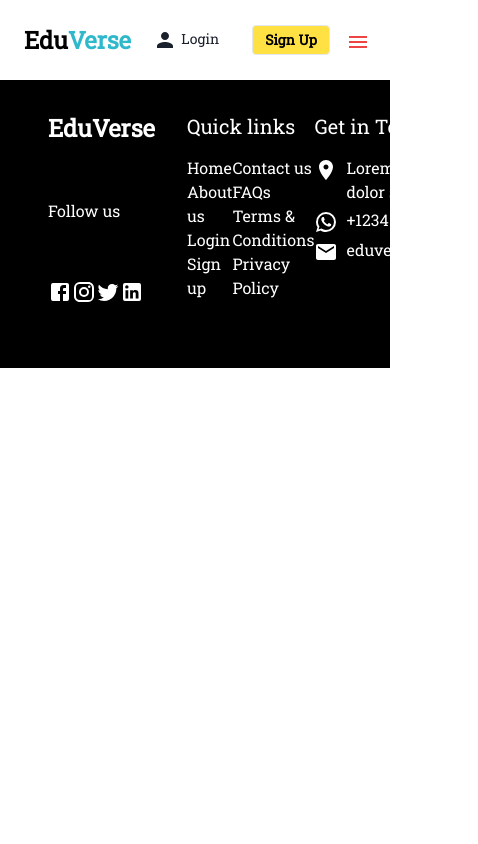
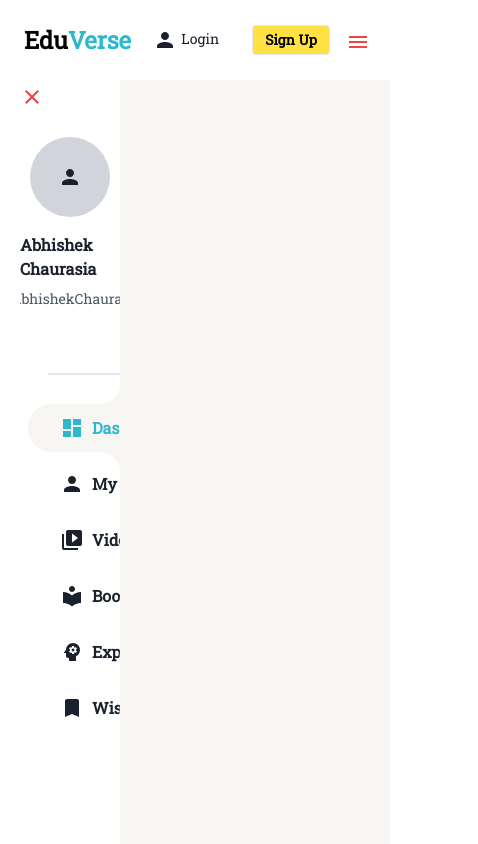
Before and after one commit to Akhand4795/EduVerse, a React (Create React App) app in the folder client-side/: page /Student in a window 390 px wide. Shown: the whole page, 478 px wide, since content can reach past the window. Built offline with nearby package versions, Linux system fonts and the light colour scheme.

Commit message:
Added dashboard and its route in App.js

```diff
--- a/client-side/src/App.js
+++ b/client-side/src/App.js
@@ -8,18 +8,25 @@ import Login from "./Pages/Authentication/Login/Login";
 import TermConditions from "./Pages/Term&Conditions/TermConditions";
 import Privacy from "./Pages/Term&Conditions/Privacy";
 import Footer from "./Components/Footer/Footer";
+import StudentDashboard from "./Pages/StudentDashboard/Student";
+import Profile from "./Pages/StudentDashboard/Profile";
 const App = () => {
   return (
     <div className="w-screen h-screen flex flex-col">
       <Navbar />
+
       <Routes>
         <Route path="/" Component={Home} />
+        <Route path="/Student" element={<StudentDashboard />}>
+          <Route path="profile" element={<Profile />} />
+          {/* Define other nested routes here */}
+        </Route>
         <Route path="/SignUp" Component={SignUp} />
         <Route path="/Login" Component={Login} />
         <Route path="/termConsitions" Component={TermConditions} />
         <Route path="/privacy" Component={Privacy} />
       </Routes>
-      <Footer />
+
     </div>
   );
 };
--- /dev/null
+++ b/client-side/src/Pages/StudentDashboard/Profile.js
@@ -0,0 +1,32 @@
+
+import { Image } from '@chakra-ui/react'
+const Profile = () => {
+    return (<div className="Profile width">
+        <div className='flex flex-col'>
+        <div>
+        <div className="flex flex-row pt-10 justify-around">
+
+            <div className='flex flex-col'>
+                <span className='text-2xl font-semibold'>
+                    Welcome back,
+                </span>
+                <span>
+                    @userName
+                </span>
+
+            </div>
+            <Image
+                borderRadius='full'
+                boxSize='100px'
+                src='https://bit.ly/dan-abramov'
+                alt='Dan Abramov'
+            />
+
+        </div>
+        <div className='border-b-2 mt-10 border-black w-3/4 self-center ml-[200px]'></div>
+        </div>
+        </div>
+    </div>);
+}
+
+export default Profile;
--- /dev/null
+++ b/client-side/src/Pages/StudentDashboard/Student.js
@@ -0,0 +1,134 @@
+import './style.css';
+import React, { useEffect, useState, useRef } from 'react';
+
+import DashboardIcon from '@mui/icons-material/Dashboard';
+import PersonIcon from '@mui/icons-material/Person';
+import { Bookmark, LocalLibrary, Psychology, VideoLibrary } from '@mui/icons-material';
+import Profile from './Profile';
+import MenuIcon from '@mui/icons-material/Menu';
+
+import CloseIcon from '@mui/icons-material/Close';
+
+const StudentDashboard = () => {
+
+    const [val, setval] = useState();
+    const buttonRef = useRef(null);
+    const [toggle, setToggle] = useState(true);
+
+    useEffect(() => {
+        const allSideMenu = document.querySelectorAll('#sidebar .side-menu.top li button');
+        allSideMenu.forEach(item => {
+            const li = item.parentElement;
+            item.addEventListener('click', function () {
+                allSideMenu.forEach(i => {
+                    i.parentElement.classList.remove('active');
+                });
+                li.classList.add('active');
+            });
+        });
+    }, []);
+
+    // const toggleSidebar = () => {
+    //     setSidebarOpen(!sidebarOpen);
+    // };
+    const handle = (e) => {
+
+
+        setval(buttonRef.current.id)
+
+        console.log(buttonRef.current.id)
+
+    }
+
+
+    return (
+        <div className="student overflow-hidden">
+
+
+    <section id="sidebar">
+    <div className='text-red-500 text-xl' onClick={() => setToggle(!toggle)}>
+      {toggle ? <CloseIcon /> :   <MenuIcon className='' />}
+    </div>
+            <div  className={`${
+            !toggle ? "hidden" : "flex flex-col"
+          }`}>
+                <a href="stDashbord" className="brand flex items-center text-blue-500 flex flex-col mt-7">
+                    <i className="bx bxs-smile text-blue-500"></i>
+
+                    <div className="icon-container relative ">
+                        <div className="shadow-circle h-20 w-20 rounded-full bg-gray-300 flex items-center justify-center">
+                            <PersonIcon className="text-blue-500 text-4xl" /> {/* Center the icon using flex */}
+                        </div>
+                    </div>
+
+                    <span className="text mt-4 font-semibold">Abhishek Chaurasia</span>
+                    <span className="text-gray-600 mt-2 text-sm ">@AbhishekChaurasia</span>
+
+
+                </a>
+                <div className='border-b-2 mt-16 border-grey-600 w-3/4 ml-7'></div>
+                <div className="brand-line absolute top-0 left-0 h-full bg-blue-500 w-1"></div>
+                {/* sidebaritem */}
+                <div className=''>
+                    <ul className="flex flex-col side-menu top ">
+                        <li className="active flex pl-8 ">
+                            <button id="1" onClick={(e) => handle(e)} ref={buttonRef}>
+                                <DashboardIcon className="text-blue-500 mr-2" />
+                                <span className="text font-semibold">Dashboard</span>
+                            </button>
+                        </li>
+                        <li className='pl-8'>
+                            <button id="1" onClick={(e) => handle(e)} ref={buttonRef}>
+                                <PersonIcon className="text-blue-500 mr-2" />
+                                <span className="text font-semibold">My Profile</span>
+                            </button>
+                        </li>
+                        <li className='pl-8'>
+                            <button id="1" onClick={(e) => handle(e)} ref={buttonRef}>
+                                <VideoLibrary className="text-blue-500 mr-2" />
+                                <span className="text font-semibold">Video Courses</span>
+                            </button>
+                        </li>
+                        <li className='pl-8'>
+                            <button id="1" onClick={(e) => handle(e)} ref={buttonRef}>
+                                <LocalLibrary className="text-blue-500 mr-2" />
+                                <span className="text font-semibold">Books</span>
+                            </button>
+                        </li>
+                        <li className='pl-8'>
+                            <button id="1" onClick={(e) => handle(e)} ref={buttonRef}>
+                                <Psychology className="text-blue-500 mr-2" />
+                                <span className="text font-semibold">Expert</span>
+                            </button>
+                        </li>
+                        <li className='pl-8'>
+
+                            <button id="1" onClick={(e) => handle(e)} ref={buttonRef}>
+                                <Bookmark className="text-blue-500 mr-2" />
+                                <span className="text font-semibold">Wishlist</span>
+                            </button>
+
+                        </li>
+                    </ul>
+                </div>
+                </div>
+            </section>
+            <section id="content">
+
+                <section className=''>
+                    {(() => {
+                        switch (val) {
+                            case "1":
+                                return <Profile />;
+
+                        }
+                    })()}
+                </section>
+
+
+            </section>
+        </div>
+    );
+}
+
+export default StudentDashboard;
--- /dev/null
+++ b/client-side/src/Pages/StudentDashboard/style.css
@@ -0,0 +1,167 @@
+@import url('https://fonts.googleapis.com/css2?family=Lato:wght@400;700&family=Poppins:wght@400;500;600;700&display=swap');
+
+a {
+    text-decoration: none;
+}
+
+li {
+    list-style: none;
+}
+
+:root {
+    --lato: 'Lato', sans-serif;
+    --light: #fff;
+    --blue: #2EB8CB;
+    --grey: #F8F6F2;
+}
+
+/* SIDEBAR */
+#sidebar {
+    position: fixed;
+    top: 5rem;
+    left: 20px; /* Add 'px' to the value for left property */
+    width: 280px;
+    height: 100%;
+    background: #FFF;
+    z-index: 2000;
+    font-family: var(--lato);
+    transition: .3s ease;
+    overflow-x: hidden;
+    scrollbar-width: none;
+}
+#sidebar.sidebar-reduced {
+    width: 60px;
+}
+
+#sidebar::-webkit-scrollbar { /* Use double colons for pseudo-elements */
+    display: none;
+}
+
+#sidebar.hide {
+    width: 60px;
+}
+
+#sidebar .brand .bx {
+    min-width: 60px;
+    display: flex;
+    flex-direction: row;
+}
+
+#sidebar .side-menu {
+    width: 100%;
+    margin-top: 21px;
+}
+
+#sidebar .side-menu li {
+    height: 48px;
+    background: transparent;
+    margin-left: 8px;
+    border-radius: 48px 0 0 48px;
+    margin-top: 8px;
+}
+
+#sidebar .side-menu li.active {
+    background: var(--grey);
+    position: relative;
+}
+
+#sidebar .side-menu li.active::before {
+    content: '';
+    position: absolute;
+    width: 40px;
+    height: 40px;
+    border-radius: 50%;
+    top: -40px;
+    right: 0;
+    box-shadow: 20px 20px 0 var(--grey);
+    z-index: -1;
+}
+
+#sidebar .side-menu li.active::after {
+    content: '';
+    position: absolute;
+    width: 40px;
+    height: 40px;
+    border-radius: 50%;
+    bottom: -40px;
+    right: 0;
+    box-shadow: 20px -20px 0 var(--grey);
+    z-index: -1;
+}
+
+#sidebar .side-menu li button {
+    width: 100%;
+    height: 100%;
+    background: var(--light);
+    display: flex;
+    align-items: center;
+    border-radius: 48px;
+    font-size: 16px;
+    color: var(--dark);
+    white-space: nowrap;
+    overflow-x: hidden;
+}
+
+#sidebar .side-menu.top li.active button {
+    color: var(--blue);
+    background-color: var(--grey); /* Change this to use the defined variable */
+}
+
+#sidebar.hide .side-menu li button {
+    width: calc(48px - (4px * 2));
+    transition: width .3s ease;
+}
+
+#sidebar .side-menu li button.logout {
+    color: var(--red);
+}
+
+#sidebar .side-menu.top li button:hover {
+    color: var(--blue);
+}
+
+#sidebar .side-menu li button .bx {
+    min-width: calc(60px - ((4px + 6px) * 2));
+    display: flex;
+    justify-content: flex-start;
+}
+
+/* CONTENT */
+#content {
+    position: relative;
+    width: calc(100% - 280px); /* Adjusted the width for the sidebar */
+    height: 100vh;
+    left: 280px;
+    transition: .3s ease;
+    background-color: var(--grey); /* Use the defined variable */
+}
+
+#content.content-expanded {
+    width:100%;
+}
+
+/* NAVBAR */
+/* MAIN */
+/* CONTENT */
+
+@media screen and (max-width: 768px) {
+    #sidebar {
+        width: 200px;
+    }
+
+    #content {
+        width: calc(100% - 200px); /* Adjusted the width for the sidebar */
+        left: 200px;
+    }
+}
+
+@media screen and (max-width: 500px) {
+    #sidebar {
+        width: 100px;
+    }
+
+    #content {
+        width: calc(100% - 100px); /* Adjusted the width for the sidebar */
+        left: 100px;
+    }
+}
```
